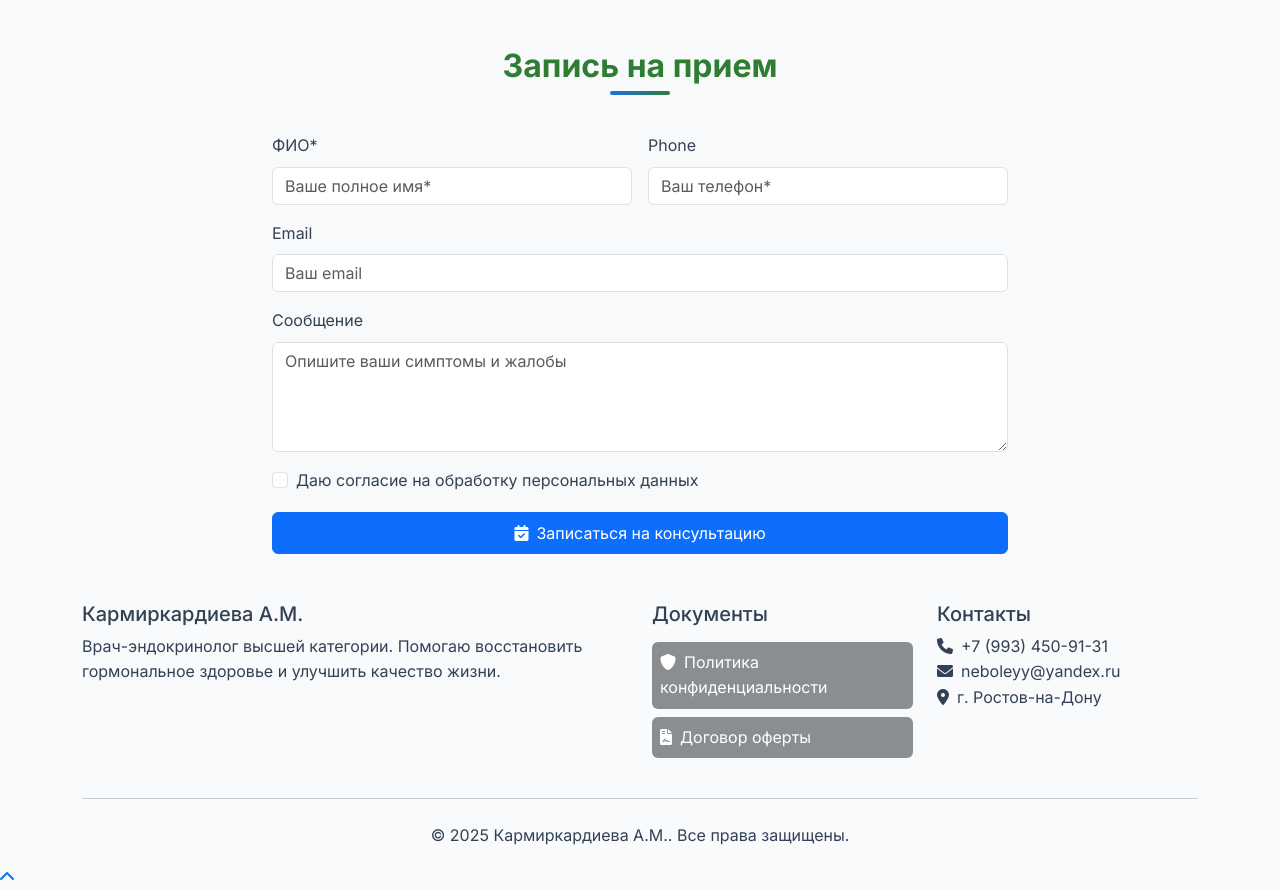
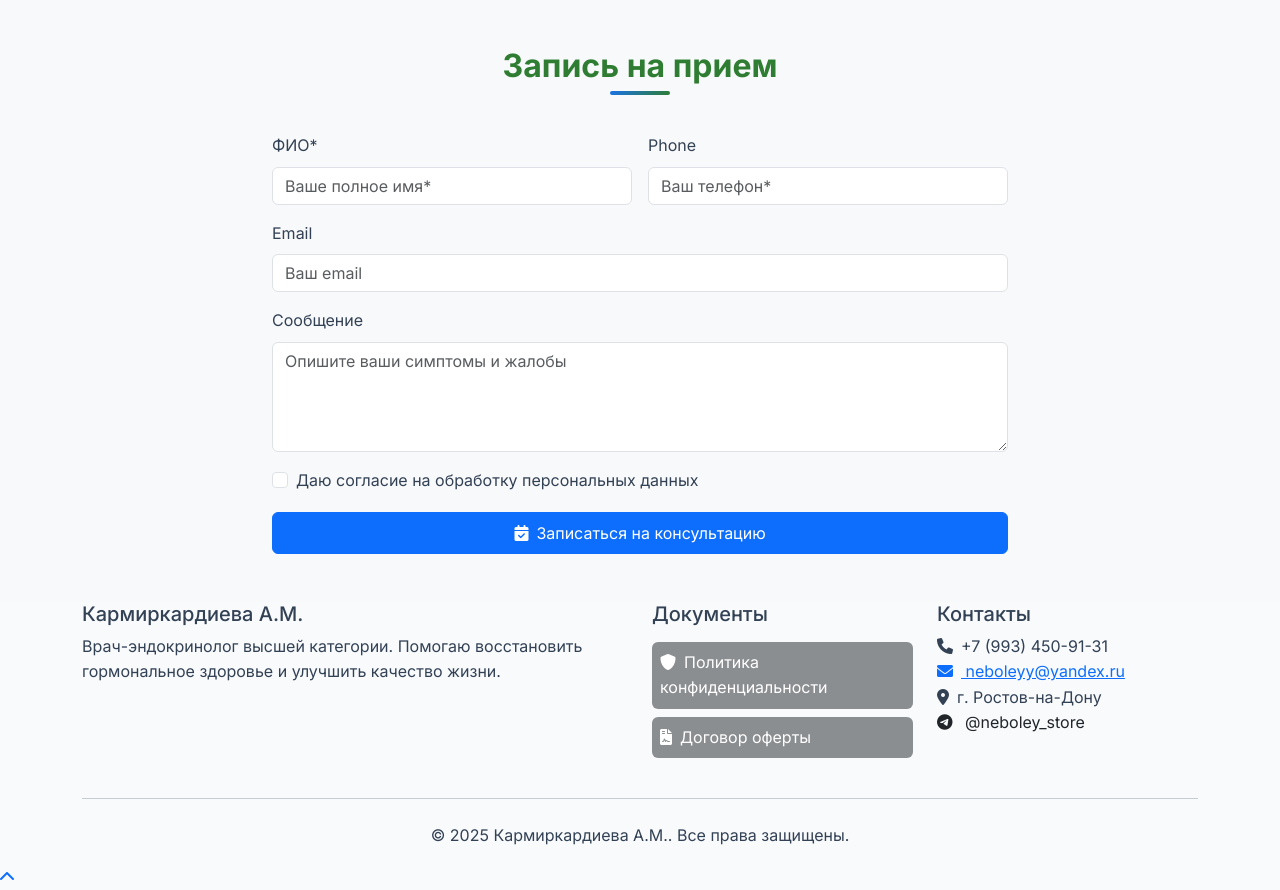
Before and after one commit to kmv5436/PORTFOLIO, a Django app: page / in a window 1280 px wide. Shown: the part 3745-4635 px from the top of the page. Run offline with Django 5.2, Linux system fonts and the light colour scheme; data that the repository does not hold is empty.

Commit message:
Step_13112025

```diff
--- a/main/templates/base.html
+++ b/main/templates/base.html
@@ -304,8 +304,22 @@
                     <h5>Контакты</h5>
                     <ul class="list-unstyled">
                         <li><i class="fas fa-phone me-2"></i>+7 (993) 450-91-31</li>
-                        <li><i class="fas fa-envelope me-2"></i>neboleyy@yandex.ru</li>
+                        <li>
+                            <a href="mailto:neboleyy@yandex.ru">
+                                <i class="fas fa-envelope me-2"></i>
+                                neboleyy@yandex.ru
+                            </a>
+                        </li>
+
                         <li><i class="fas fa-map-marker-alt me-2"></i>г. Ростов-на-Дону</li>
+                        <li>
+                            <a href="https://t.me/neboley_store"
+                               target="_blank"
+                               class="text-decoration-none text-dark hover-text-primary">
+                               <i class="fab fa-telegram-plane me-2"></i>
+                               @neboley_store
+                            </a>
+                        </li>
                     </ul>
                 </div>
             </div>
```
